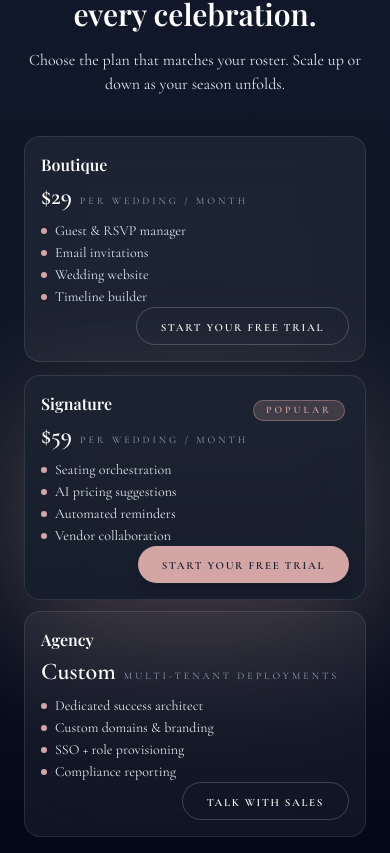
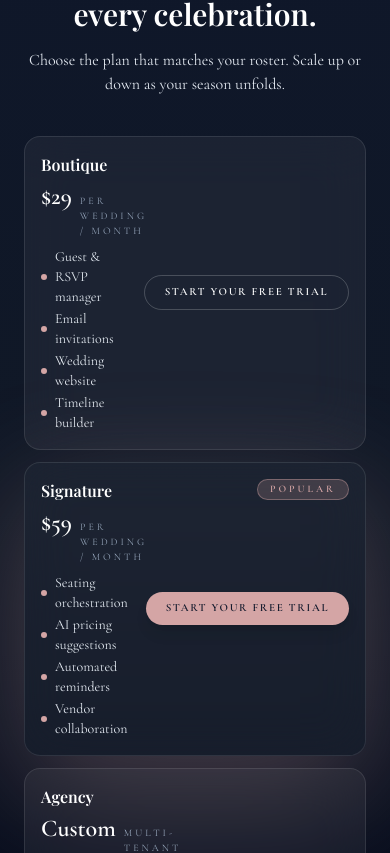
Before and after one commit to JOATLABS/TheSpecialWedding, a Next.js app: page / in a window 390 px wide. Shown: the part 2091-2944 px from the top of the page. Built offline with nearby package versions, Linux system fonts and the light colour scheme; no server answers.

Commit message:
feat: Refactor pricing tier layout for improved mobile responsiveness and accessibility

```diff
--- a/app/page.tsx
+++ b/app/page.tsx
@@ -537,15 +537,19 @@ function LandingContent({
             {pricing.map((tier) => (
               <div
                 key={tier.name}
-                className={`relative flex flex-col overflow-hidden rounded-2xl border border-white/10 bg-white/5 px-4 py-4 sm:px-5 sm:py-5 lg:px-6 lg:py-7 text-slate-200 backdrop-blur-xl transition hover:border-wedding-rose/60 ${
+                className={`relative overflow-hidden rounded-2xl border border-white/10 bg-white/5 px-4 py-4 sm:px-5 sm:py-5 lg:px-6 lg:py-7 text-slate-200 backdrop-blur-xl transition hover:border-wedding-rose/60 ${
                   tier.emphasized ? "shadow-[0_35px_120px_rgba(212,165,165,0.3)]" : ""
                 }`}
               >
                 {tier.badge ? (
-                  <div className="absolute right-5 top-6 inline-flex items-center gap-1.5 rounded-full border border-wedding-rose/40 bg-wedding-rose/20 px-3 py-0.5 text-[10px] font-semibold uppercase tracking-[0.3em] text-wedding-rose">
+                  <div className="absolute right-4 top-4 lg:right-5 lg:top-6 inline-flex items-center gap-1.5 rounded-full border border-wedding-rose/40 bg-wedding-rose/20 px-3 py-0.5 text-[10px] font-semibold uppercase tracking-[0.3em] text-wedding-rose">
                     {tier.badge}
                   </div>
                 ) : null}
+                {/* Mobile: horizontal layout — content left, button right */}
+                <div className="flex items-center gap-4 lg:flex-col lg:items-stretch">
+                  {/* Left: plan info + features */}
+                  <div className="flex-1 min-w-0">
                     <h3 className="text-base font-semibold text-white">{tier.name}</h3>
                     <div className="mt-1 flex items-baseline gap-2">
                       <span className="text-2xl sm:text-3xl font-semibold text-white">{tier.price}</span>
@@ -559,10 +563,12 @@ function LandingContent({
                         </li>
                       ))}
                     </ul>
+                  </div>
+                  {/* Right on mobile, bottom-center on desktop */}
                   <button
                     type="button"
                     onClick={() => onPricingClick(tier.name.toLowerCase())}
-                  className={`mt-auto pt-3 sm:pt-4 ml-auto lg:mx-auto rounded-full px-6 py-2 text-[11px] font-semibold uppercase tracking-[0.15em] whitespace-nowrap transition ${
+                    className={`flex-shrink-0 lg:mt-4 lg:mx-auto rounded-full px-5 py-2 text-[11px] font-semibold uppercase tracking-[0.15em] whitespace-nowrap transition ${
                       tier.emphasized
                         ? "bg-wedding-rose text-slate-900 shadow-lg hover:bg-wedding-blush"
                         : "border border-white/20 text-white hover:border-white/40"
@@ -570,6 +576,7 @@ function LandingContent({
                   >
                     {tier.cta}
                   </button>
+                </div>
               </div>
             ))}
           </div>
```
Lines whose indentation alone changed are shown as unchanged.
